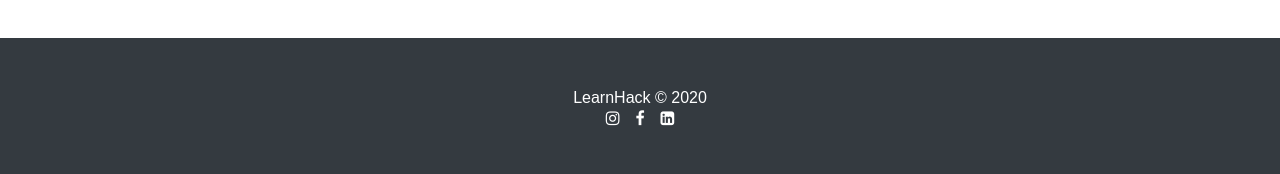
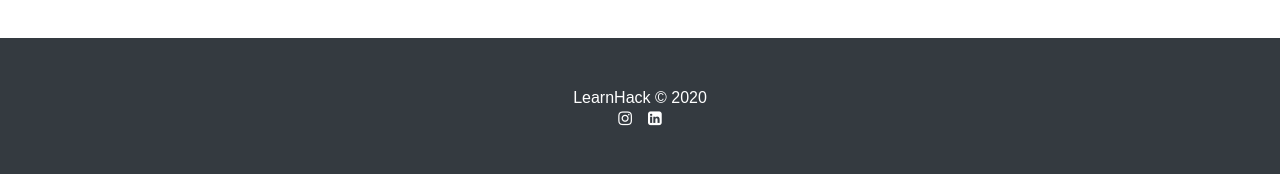
Before and after one commit to HarrisonBoyns/LearnHack, a Flask app: page /about in a window 1280 px wide. Shown: the part 1160-1334 px from the top of the page. Run offline with Flask 2, Linux system fonts and the light colour scheme; some libraries are stand-ins or nearby versions.

Commit message:
fb removed

```diff
--- a/application/templates/base.html
+++ b/application/templates/base.html
@@ -79,9 +79,9 @@
           <a href="https://www.instagram.com/learnhack_tutoring/?hl=en" class="mx-2">
             <i class="fa fa-instagram"></i>
           </a>
-         <a href="https://www.facebook.com/LearnHackTutoring/" class="mx-2">
+         <!-- <a href="https://www.facebook.com/LearnHackTutoring/" class="mx-2">
             <i class="fa fa-facebook"></i>
-          </a>
+          </a> -->
           <a href="https://www.linkedin.com/company/learnhack" class="mx-2">
             <i class="fa">&#xf08c;</i>
           </a>
```
